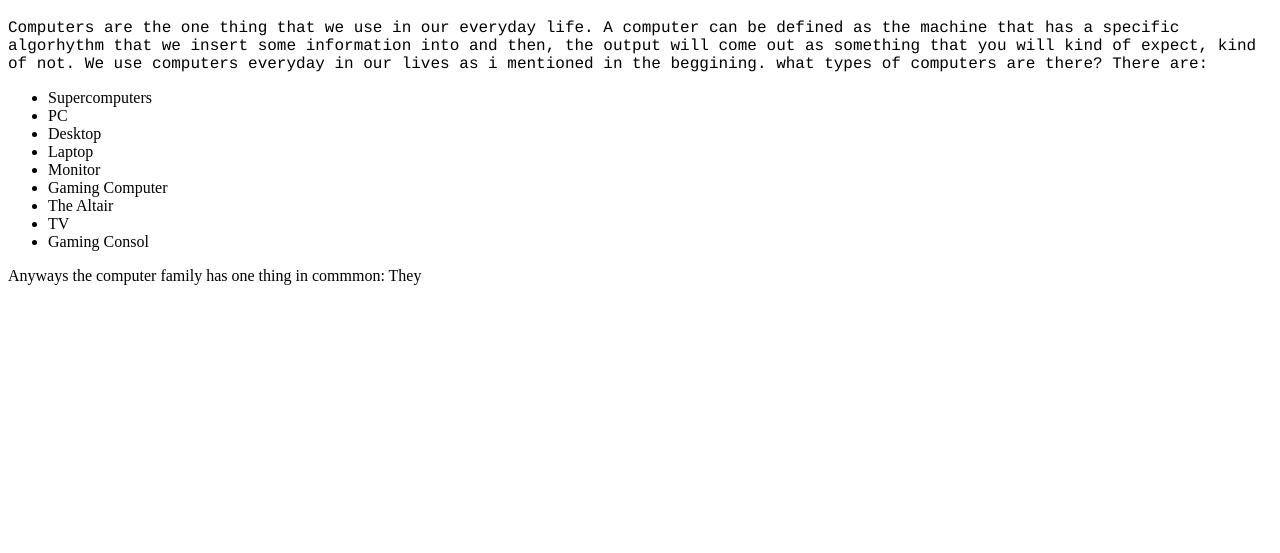
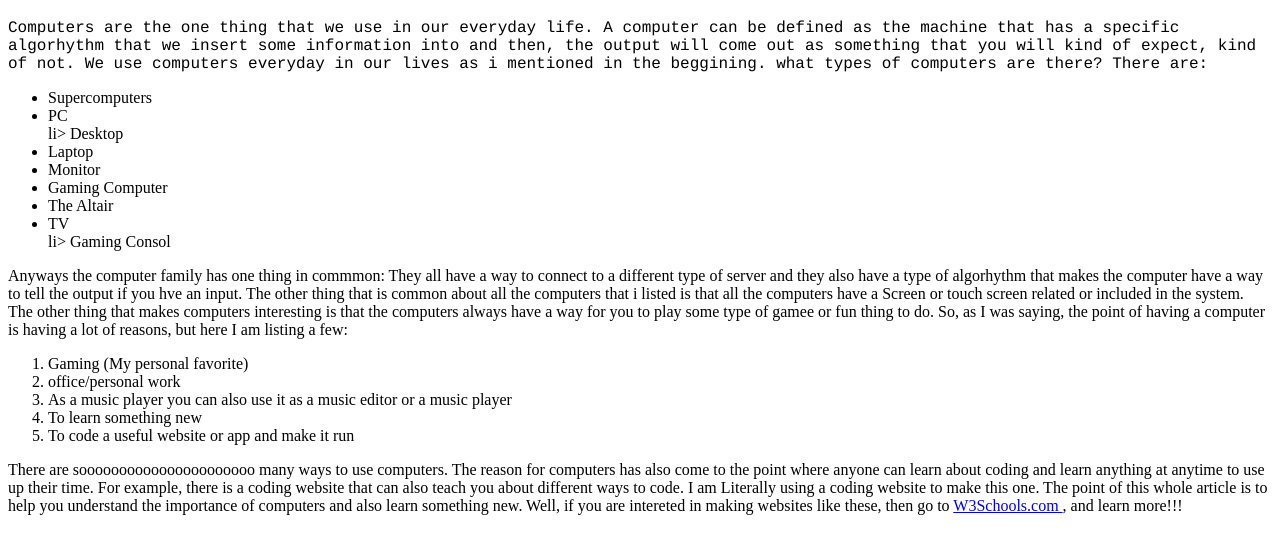
Before and after one commit to kumaratgithub/first_web, a plain HTML site: page index.html in a window 1280 px wide. Shown: the part 61-614 px from the top of the page. Drawn offline with Linux system fonts and the light colour scheme.

Commit message:
Update index.html

```diff
--- a/index.html
+++ b/index.html
@@ -13,15 +13,32 @@ of computers are there? There are:
 <ul>
 <li> Supercomputers </li>
 <li> PC </li>
-<li> Desktop </li>
+li> Desktop </li>
 <li> Laptop </li>
 <li> Monitor </li>
 <li> Gaming Computer </li>
 <li> The Altair </li>
 <li> TV </li>
-<li> Gaming Consol </li>
+li> Gaming Consol </li>
 </ul>
-  Anyways the computer family has one thing in commmon: They
+Anyways the computer family has one thing in commmon: They all have a way to connect to a different type of server
+and they also have a type of algorhythm that makes the computer have a way to tell the output if you hve an input.
+The other thing that is common about all the computers that i listed is that all the computers have a Screen or touch
+screen related or included in the system. The other thing that makes computers interesting is that the computers always
+have a way for you to play some type of gamee or fun thing to do. So, as I was saying, the point of having a computer is
+having a lot of reasons, but here I am listing a few:
+<ol>
+<li> Gaming (My personal favorite) </li>
+<li> office/personal work </li>
+<li> As a music player you can also use it as a music editor or a music player </li>
+<li> To learn something new </li>
+<li> To code a useful website or app and make it run </li>
+</ol>
+There are soooooooooooooooooooooo many ways to use computers. The reason for computers has also come to the point
+where anyone can learn about coding and learn anything at anytime to use up their time. For example, there is a coding
+website that can also teach you about different ways to code. I am Literally using a coding website to make this one.
+The point of this whole article is to help you understand the importance of computers and also learn something new. Well,
+if you are intereted in making websites like these, then go to <a href="https://www.w3schools.com/default.asp"> W3Schools.com </a>, and learn more!!!
 </p>
 </body>
-</html>
+	</html>
```
